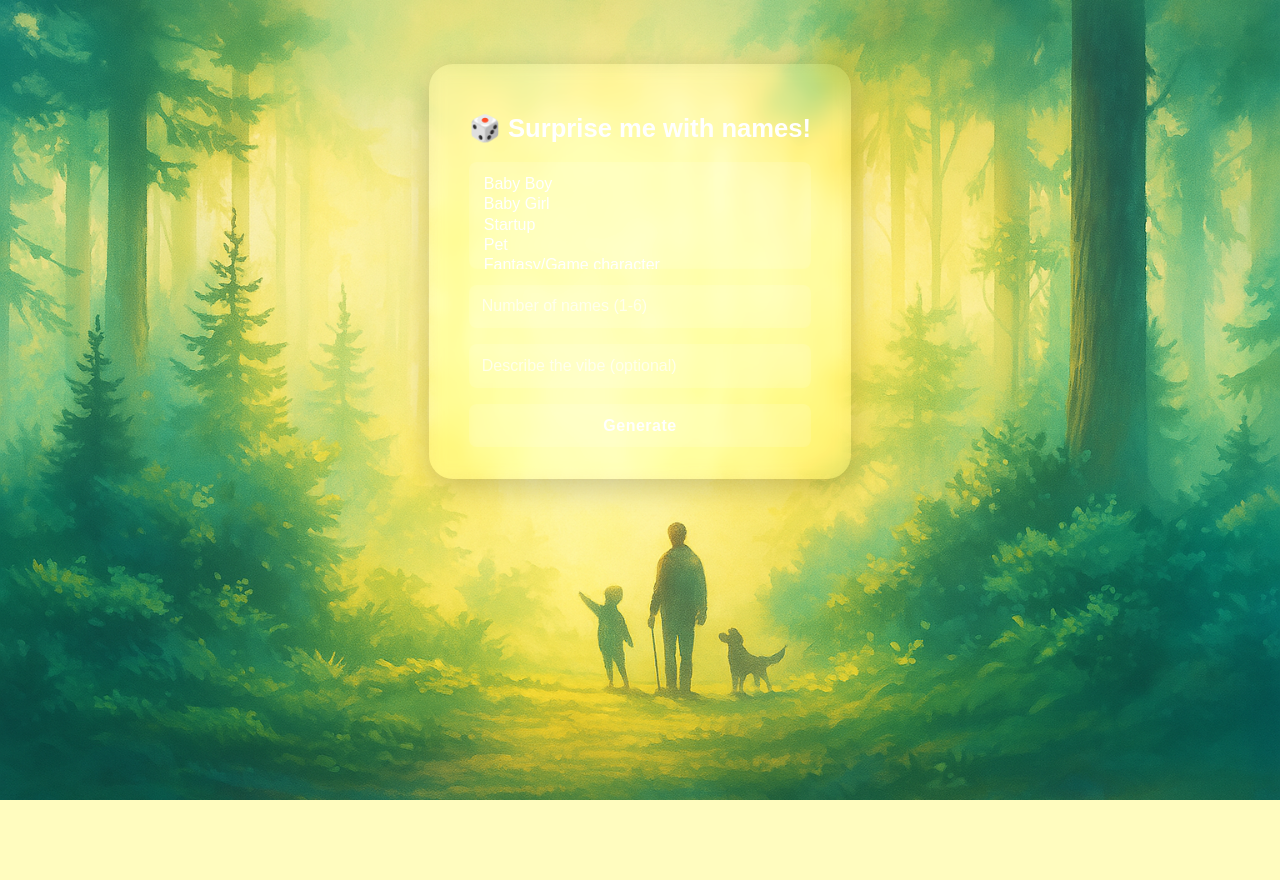
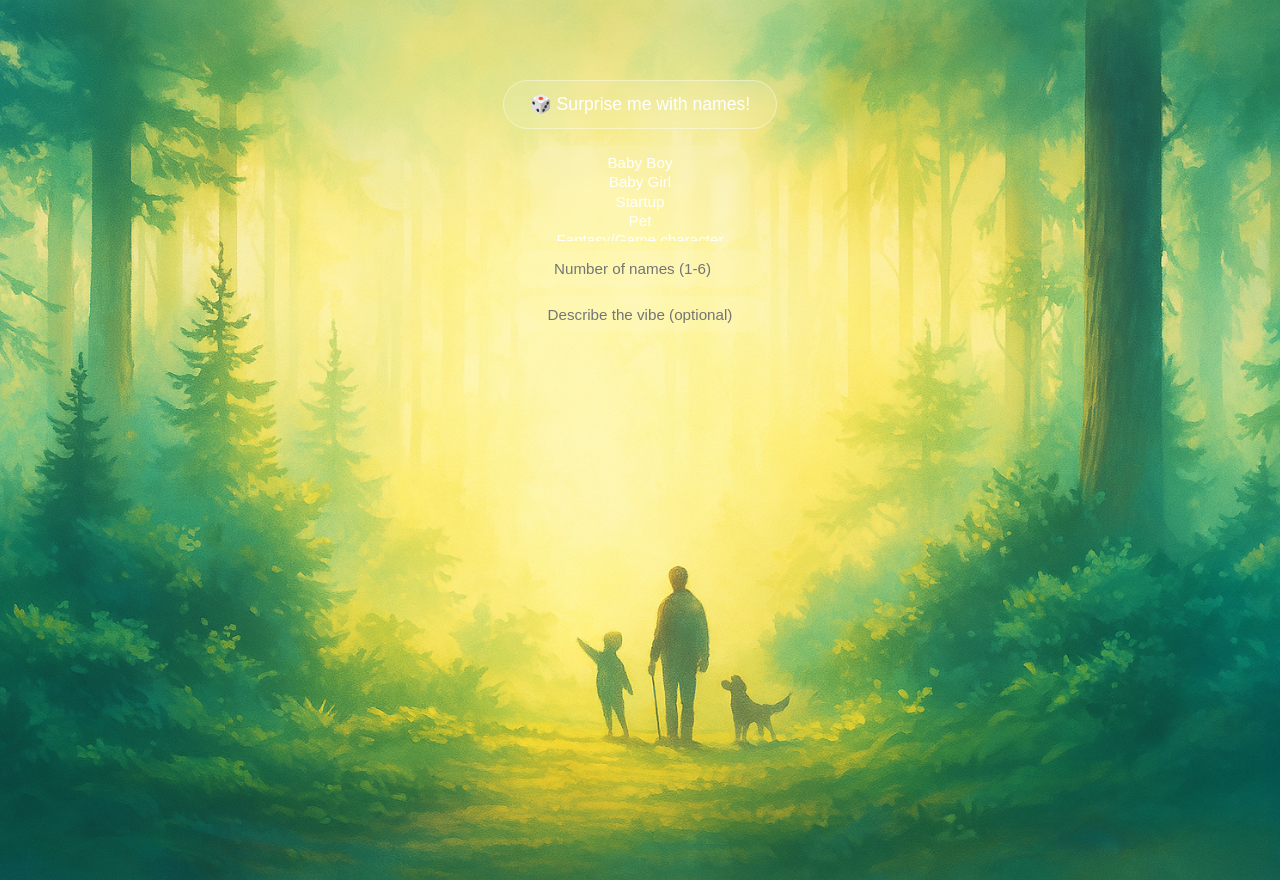
Before and after one commit to RayEngmark/namegen_flask, a Flask app: page / in a window 1280 px wide. Before the commit the page ends 800 px from the top, so only its background shows below. Run offline with Flask 3, Linux system fonts and the light colour scheme.

Commit message:
Redesigned UI to integrate into ambient forest environment with transparent elements and soft animations

```diff
--- a/static/css/style.css
+++ b/static/css/style.css
@@ -1,112 +1,92 @@
 body {
   margin: 0;
   padding: 0;
-  font-family: 'Manrope', sans-serif;
-  background: url('/static/images/background.png') no-repeat center center fixed;
+  font-family: 'Segoe UI', sans-serif;
+  background-image: url('/static/images/background.png');
   background-size: cover;
+  background-position: center;
+  background-repeat: no-repeat;
+  height: 100vh;
   color: white;
   overflow-x: hidden;
 }
 
-.landing-container {
+.forest-ui {
   display: flex;
   flex-direction: column;
   align-items: center;
-  padding-top: 8vh;
-}
-
-.landing-box {
-  backdrop-filter: blur(8px) brightness(1.05);
-  background-color: rgba(255, 255, 255, 0.06);
-  border-radius: 24px;
-  padding: 2rem 2.5rem;
-  box-shadow: 0 8px 30px rgba(0, 0, 0, 0.2);
-  max-width: 600px;
-  text-align: center;
-  animation: fadeIn 1.5s ease-out forwards;
-  opacity: 0;
-}
-
-.headline {
-  font-size: 1.6rem;
-  font-weight: 600;
-  margin-bottom: 1.2rem;
-  color: #fff;
-}
-
-.controls {
-  display: flex;
-  flex-direction: column;
+  margin-top: 10vh;
+  animation: fadeIn 1.4s ease-out;
   gap: 1rem;
 }
 
-.controls select,
-.controls input,
-.controls button {
-  padding: 0.8rem;
-  border: none;
-  border-radius: 8px;
-  font-size: 1rem;
+.generate-btn {
   background: rgba(255, 255, 255, 0.1);
+  border: 1px solid rgba(255, 255, 255, 0.4);
   color: white;
-  backdrop-filter: blur(4px);
-  transition: background 0.3s ease;
+  padding: 0.8rem 1.6rem;
+  font-size: 1.1rem;
+  border-radius: 50px;
+  cursor: pointer;
+  backdrop-filter: blur(6px);
+  transition: background 0.2s ease;
 }
 
-.controls input::placeholder {
-  color: rgba(255, 255, 255, 0.7);
+.generate-btn:hover {
+  background: rgba(255, 255, 255, 0.2);
 }
 
-.controls select:hover,
-.controls input:hover,
-.controls button:hover {
-  background: rgba(255, 255, 255, 0.2);
-  cursor: pointer;
+.inputs {
+  display: flex;
+  flex-direction: column;
+  align-items: center;
+  gap: 0.6rem;
+  animation: fadeIn 1.8s ease-out;
 }
 
-.generate-button {
-  font-weight: bold;
-  letter-spacing: 0.5px;
-  background-color: #4f46e5;
-  transition: background-color 0.3s ease;
+select,
+input {
+  background: rgba(255, 255, 255, 0.1);
+  border: none;
+  padding: 0.6rem 1rem;
+  border-radius: 20px;
+  backdrop-filter: blur(4px);
+  color: white;
+  font-size: 0.95rem;
+  width: 220px;
+  text-align: center;
 }
 
-.generate-button:hover {
-  background-color: #6366f1;
+select:focus,
+input:focus {
+  outline: none;
+  background: rgba(255, 255, 255, 0.2);
 }
 
 .name-grid {
-  margin-top: 3rem;
   display: flex;
+  justify-content: center;
   flex-wrap: wrap;
-  justify-content: center;
-  gap: 2rem;
+  gap: 0.75rem;
+  margin-top: 2rem;
+  animation: fadeIn 2s ease-out;
 }
 
 .name-grid div {
-  font-size: 1.4rem;
   background: rgba(255, 255, 255, 0.08);
-  padding: 1rem 2rem;
-  border-radius: 12px;
-  box-shadow: 0 4px 12px rgba(0, 0, 0, 0.15);
-  animation: fadeInUp 0.8s ease-out;
-  color: white;
+  padding: 0.6rem 1.2rem;
+  border-radius: 20px;
+  backdrop-filter: blur(3px);
+  font-weight: bold;
+  font-size: 1rem;
+  transition: transform 0.3s;
 }
 
-/* Animations */
-@keyframes fadeIn {
-  to {
-    opacity: 1;
-  }
+.name-grid div:hover {
+  transform: scale(1.08);
 }
 
-@keyframes fadeInUp {
-  from {
-    opacity: 0;
-    transform: translateY(20px);
-  }
-  to {
-    opacity: 1;
-    transform: translateY(0);
-  }
+@keyframes fadeIn {
+  from { opacity: 0; transform: translateY(15px); }
+  to   { opacity: 1; transform: translateY(0); }
 }
--- a/templates/index.html
+++ b/templates/index.html
@@ -2,10 +2,12 @@
 {% block title %}Name Idea Generator{% endblock %}
 
 {% block content %}
-<div class="landing-container">
-  <div class="landing-box">
-    <h1 class="headline">🎲 Surprise me with names!</h1>
-    <div class="controls">
+<div class="forest-ui">
+  <button onclick="generateName()" class="generate-btn">
+    🎲 Surprise me with names!
+  </button>
+
+  <div class="inputs">
     <select id="tagSelect" multiple size="4">
       <option>Baby Boy</option>
       <option>Baby Girl</option>
@@ -26,9 +28,8 @@
     </select>
     <input type="number" id="count" placeholder="Number of names (1-6)" min="1" max="6" />
     <input type="text" id="vibe" placeholder="Describe the vibe (optional)" />
-      <button class="generate-button" onclick="generateName()">Generate</button>
   </div>
-  </div>
+
   <div class="name-grid" id="nameGrid"></div>
 </div>
 {% endblock %}
```
Lines whose indentation alone changed are shown as unchanged.
